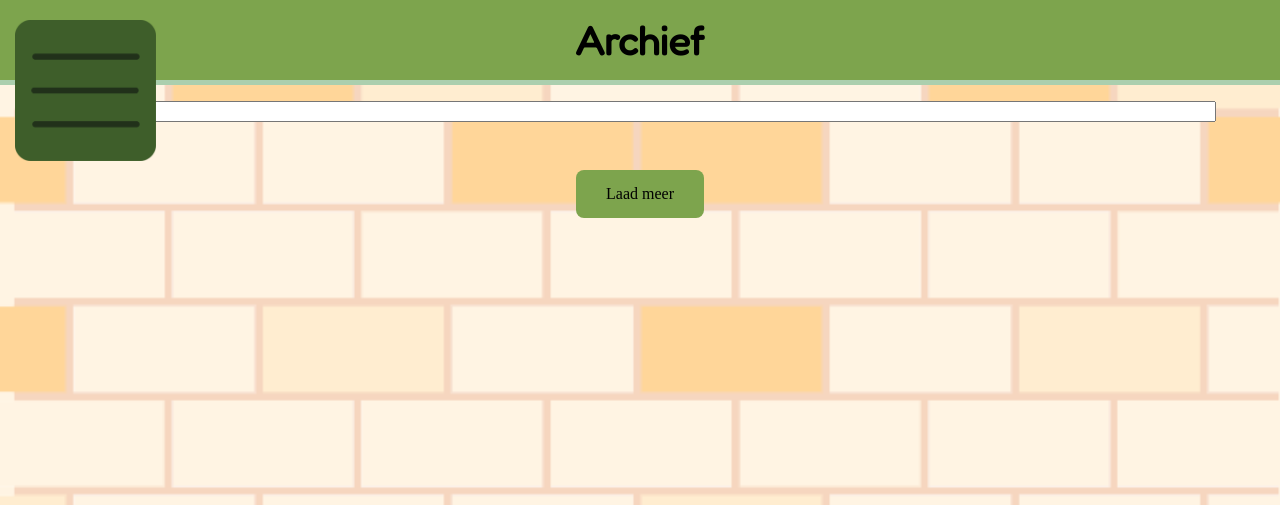
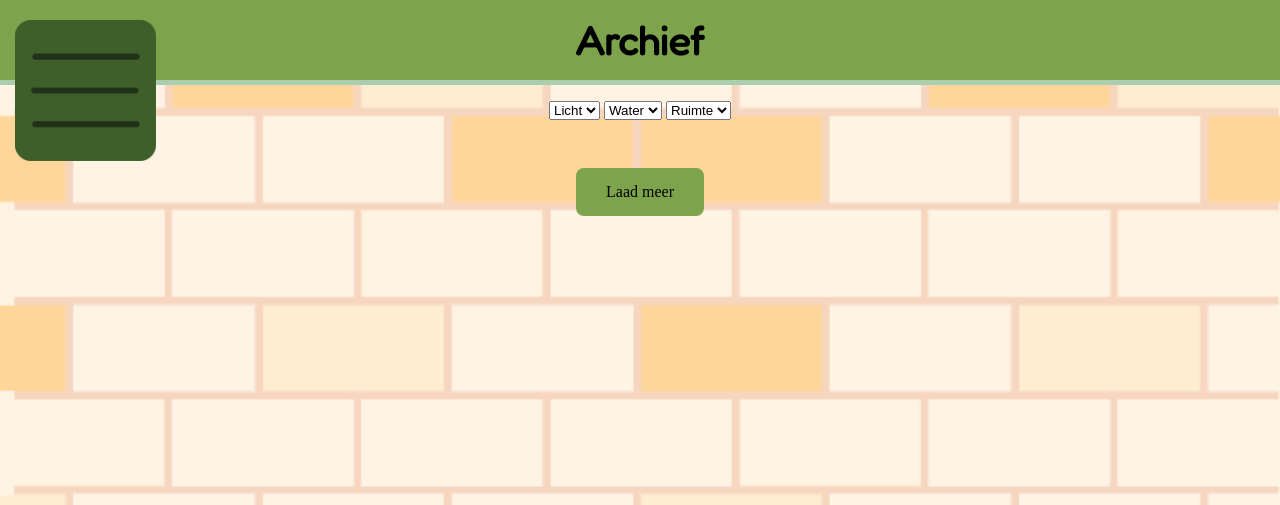
Before and after one commit to TrevinoRizkySunarja/TLE-ProjectLeafLink, a PHP site: page /archief.php in a window 1280 px wide. Shown: the top 505 px of the page. Run offline with PHP 8.4, Linux system fonts and the light colour scheme; the visitor is signed in with stand-in values (Sample User, id 1); some web fonts are replaced.

Commit message:
Fixed syntax to make it work on Filezilla
Took 21 minutes

```diff
--- a/archief.php
+++ b/archief.php
@@ -16,8 +16,16 @@ require_once 'Includes/login_check.php';
     <?php include 'Includes/nav.php'; ?>
     <?php include 'Includes/hoofd.php'; ?>
     <main>
-        <div class="zoek-balk">
-            <input type="text" id="zoekInvoer" placeholder="Zoek planten...">
+        <div class="filter-balk">
+            <select>
+                <option>Licht</option>
+            </select>
+            <select>
+                <option>Water</option>
+            </select>
+            <select>
+                <option>Ruimte</option>
+            </select>
         </div>
         <section id="plantenLijst" class="planten-lijst>">
             <!-- Planten worden hier dynamisch geladen -->
--- a/login.php
+++ b/login.php
@@ -1,7 +1,7 @@
 <?php
 /** @var mysqli $db */
 session_start();
-require_once 'includes/connectie.php';
+require_once 'Includes/connectie.php';
 
 $login = false;
 // Is admin logged in?
--- a/profiel.php
+++ b/profiel.php
@@ -1,6 +1,6 @@
 <?php
 session_start();
-require_once 'includes/connectie.php';
+require_once 'Includes/connectie.php';
 
 if (isset($_SESSION['user'])) {
     $username = $_SESSION['user']['username'];
```
